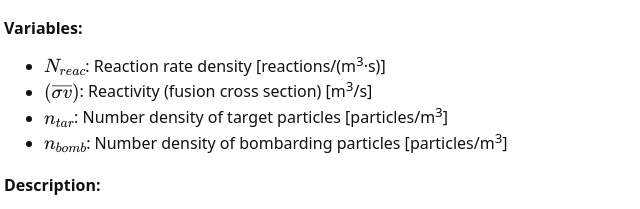
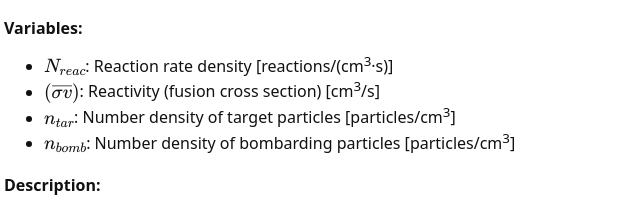
Before and after one commit to dpert1/iRDC450, a plain HTML site: page equations/eq15-1_reaction_rate_density.html in a window 1280 px wide. Shown: the part 216-425 px from the top of the page, 36-676 px from the left. Drawn offline with nearby package versions, Linux system fonts and the light colour scheme.

Commit message:
Eq 15 units update and svg layers reorder

```diff
--- a/equations/eq15-1_reaction_rate_density.html
+++ b/equations/eq15-1_reaction_rate_density.html
@@ -22,10 +22,10 @@
   <div class="equation">\[N_{reac} = (\overline{\sigma v}) n_{tar} n_{bomb}\]</div>
   <h2>Variables:</h2>
   <ul>
-    <li>\(N_{reac}\): Reaction rate density [reactions/(m<sup>3</sup>·s)]</li>
-    <li>\((\overline{\sigma v})\): Reactivity (fusion cross section) [m<sup>3</sup>/s]</li>
-    <li>\(n_{tar}\): Number density of target particles [particles/m<sup>3</sup>]</li>
-    <li>\(n_{bomb}\): Number density of bombarding particles [particles/m<sup>3</sup>]</li>
+    <li>\(N_{reac}\): Reaction rate density [reactions/(cm<sup>3</sup>·s)]</li>
+    <li>\((\overline{\sigma v})\): Reactivity (fusion cross section) [cm<sup>3</sup>/s]</li>
+    <li>\(n_{tar}\): Number density of target particles [particles/cm<sup>3</sup>]</li>
+    <li>\(n_{bomb}\): Number density of bombarding particles [particles/cm<sup>3</sup>]</li>
   </ul>
   <h2>Description:</h2>
   <p>Reaction rate density for fusion between two species.<p>
```
Also changed, not shown: equations/eq15-2_fusion_atoms.html (+3 -3 lines), 1 other file.
